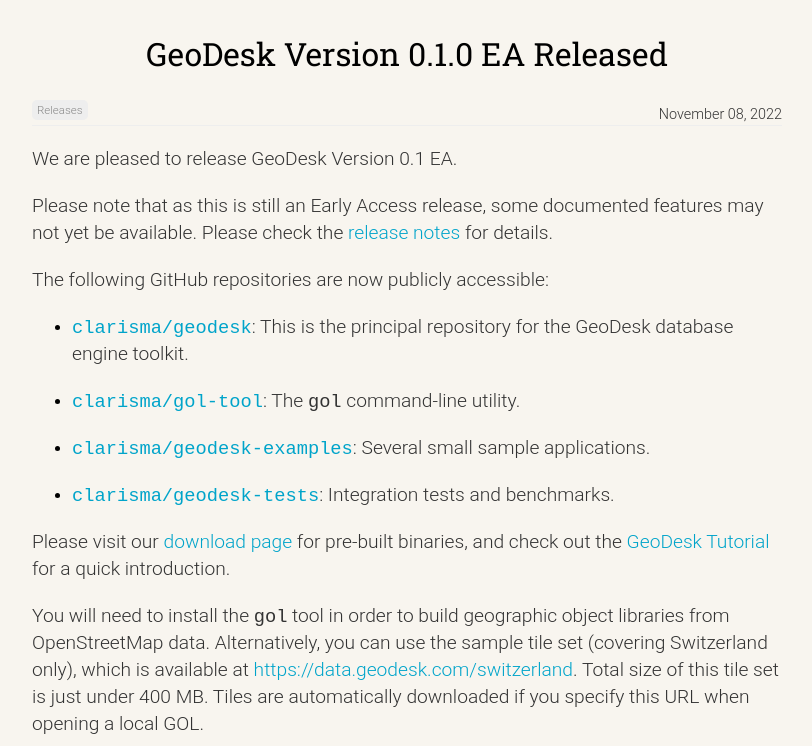
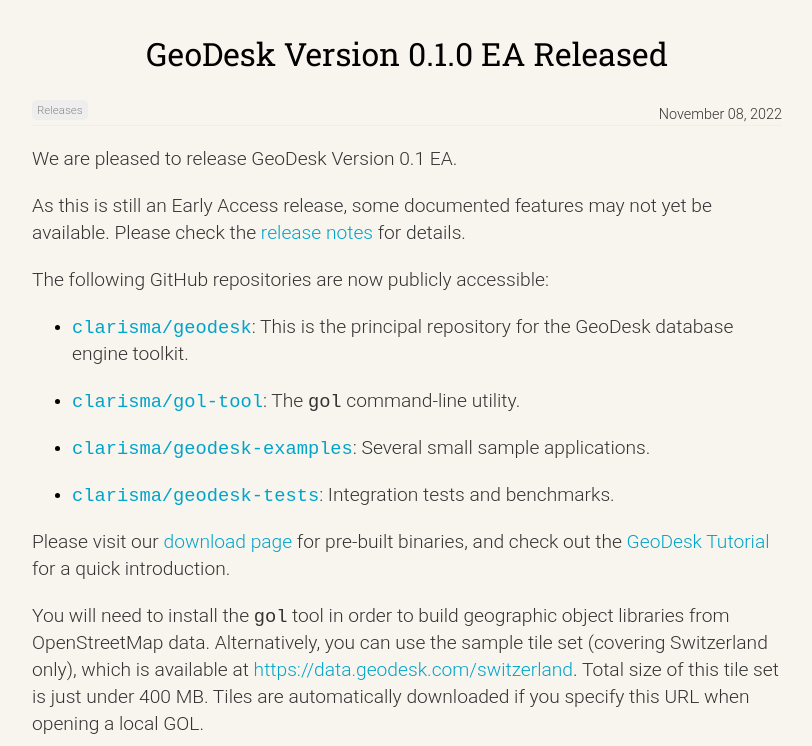
Before and after one commit to clarisma/geodesk-site, a Jekyll site: the page built from _posts/2022-11-08-version-0-1-0-released.md, in a window 1280 px wide and 900 px high, cut to the strip 154-900 px from the top of the window. Shown: the whole strip, without its empty margins (233-1045 px from the left). Built offline with Jekyll 4.4.1, drawn with Linux system fonts in a browser that asks for light colours.

Commit message:
copyediting

```diff
--- a/_posts/2022-11-08-version-0-1-0-released.md
+++ b/_posts/2022-11-08-version-0-1-0-released.md
@@ -6,7 +6,7 @@
 ---
 We are pleased to release GeoDesk Version 0.1 EA.
 
-Please note that as this is still an Early Access release, some documented features may not yet be available. Please check the [release notes](https://github.com/clarisma/gol-tool/releases/tag/0.1.0) for details.
+As this is still an Early Access release, some documented features may not yet be available. Please check the [release notes](https://github.com/clarisma/gol-tool/releases/tag/0.1.0) for details.
 
 The following GitHub repositories are now publicly accessible:
 
```
